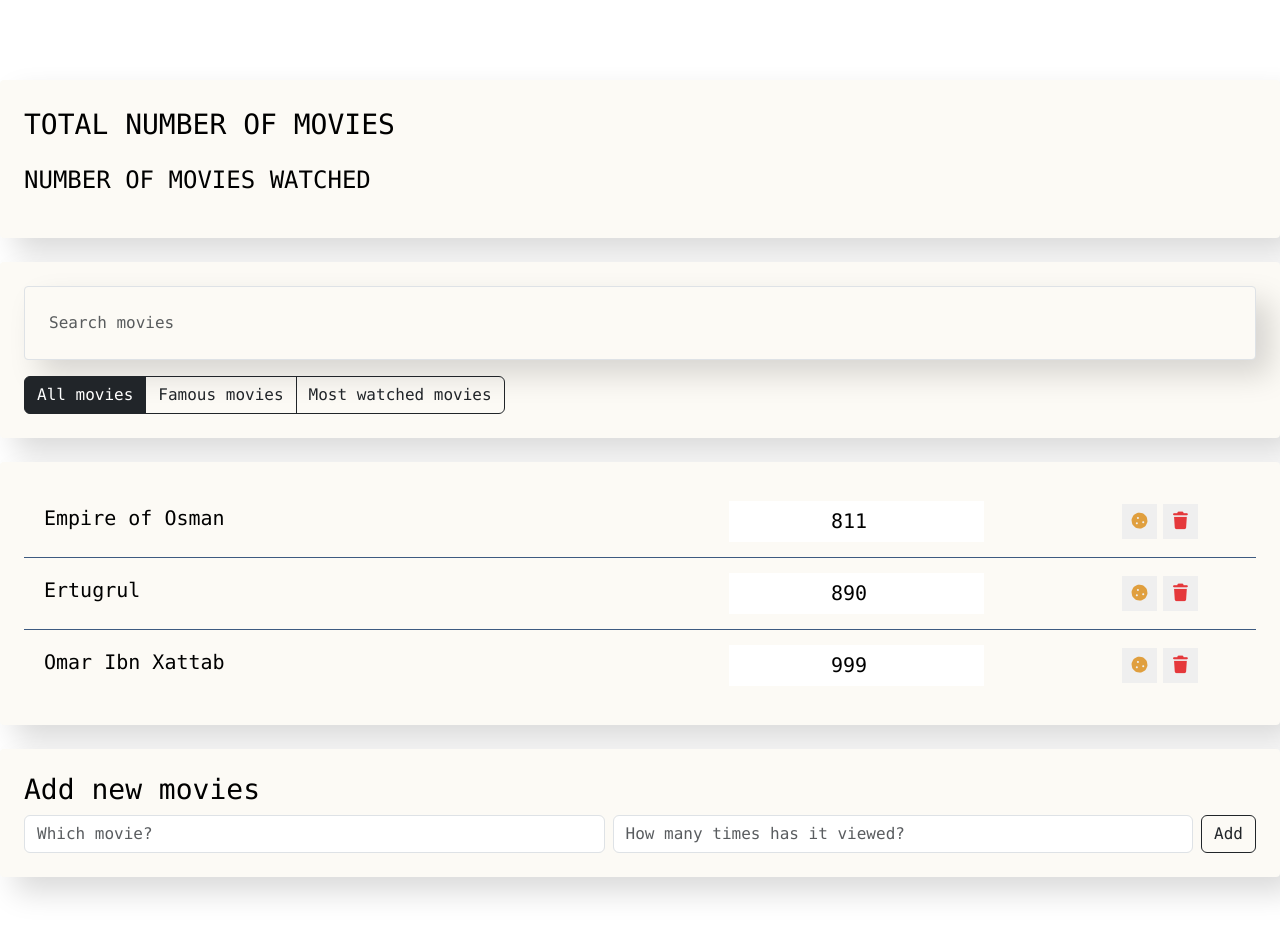
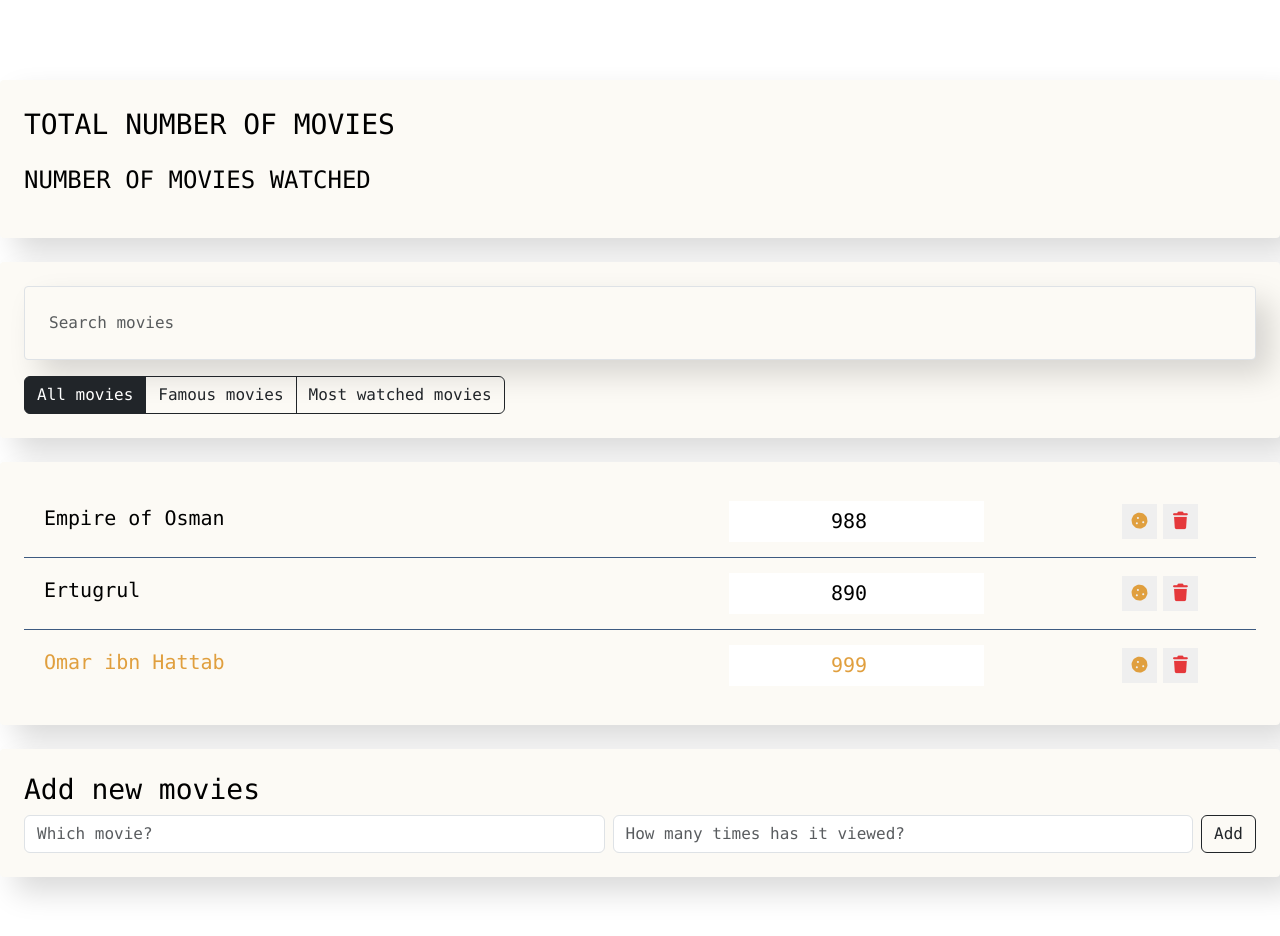
Before and after one commit to shokhrukh7oo7/CineLog-in-React-js, a React (Create React App) app: page / in a window 1280 px wide. Shown: the top 936 px of the page. Built offline with nearby package versions, Linux system fonts and the light colour scheme.

Commit message:
movie list item work with data

```diff
--- a/src/components/app/App.js
+++ b/src/components/app/App.js
@@ -6,6 +6,12 @@ import MovieList from "../movie-list/Movie-list";
 import MoviewAddForm from "../movies-add-form/Movies-add-form";
 
 const App = () => {
+  const data = [
+    { name: "Empire of Osman", viewers: 988, id: 1, favourite: false },
+    { name: "Ertugrul", viewers: 890, id: 2, favourite: false },
+    { name: "Omar ibn Hattab", viewers: 999, id: 3, favourite: true },
+  ];
+
   return (
     <div className="app font-monospace">
       <div className="content">
@@ -14,7 +20,7 @@ const App = () => {
           <SearchPanel />
           <AppFilter />
         </div>
-        <MovieList />
+        <MovieList data={data} />
         <MoviewAddForm />
       </div>
     </div>
--- a/src/components/movie-list-item/Movie-list-item.css
+++ b/src/components/movie-list-item/Movie-list-item.css
@@ -56,11 +56,11 @@
   transform: translateX(0px);
 }
 
-.list-group-item.increase .list-group-item-label,
-.list-group-item.increase .list-group-item-input {
+.list-group-item.favourite .list-group-item-label,
+.list-group-item.favourite .list-group-item-input {
   color: #e09f3e;
 }
 
-.list-group-item.increase .btn-star {
+.list-group-item.favourite .btn-star {
   color: #aeaeae;
 }
--- a/src/components/movie-list-item/Movie-list-item.js
+++ b/src/components/movie-list-item/Movie-list-item.js
@@ -1,8 +1,8 @@
 import "./Movie-list-item.css";
 
-const MovieListItem = ({name, viewers}) => {
+const MovieListItem = ({ name, viewers, favourite }) => {
   return (
-    <li className="list-group-item d-flex justify-content-between">
+    <li className={`list-group-item d-flex justify-content-between ${favourite && "favourite"}`}>
       <span className="list-group-item-label">{name}</span>
       <input type="number" className="list-group-item-input" defaultValue={viewers} />
       <div className="d-flex justify-content-center align-items-center">
--- a/src/components/movie-list/Movie-list.js
+++ b/src/components/movie-list/Movie-list.js
@@ -1,13 +1,20 @@
 import "./Movie-list.css";
 import MovieListItem from "../movie-list-item/Movie-list-item";
 
-const MovieList = () => {
+const MovieList = ({ data }) => {
   return (
-    <div className="movie-list">
-      <MovieListItem name="Empire of Osman" viewers={811} />
-      <MovieListItem name="Ertugrul" viewers={890} />
-      <MovieListItem name="Omar Ibn Xattab" viewers={999} />
-    </div>
+    <ul className="movie-list">
+      {/* 1. Вариант для начинающим передаем свойства через item */}
+      {data.map((item) => {
+        return <MovieListItem name={item.name} viewers={item.viewers} key={item.id} favourite={item.favourite} />;
+      })}
+
+      {/* 2. Вариант (это профиссиональный подход) Деструктурируем id, через свойства передаем через spread operator или напрямую */}
+      {/* {data.map((item) => {
+        const { id, ...otherProps } = item;
+        return <MovieListItem key={id} {...otherProps} />;
+      })} */}
+    </ul>
   );
 };
 
```
